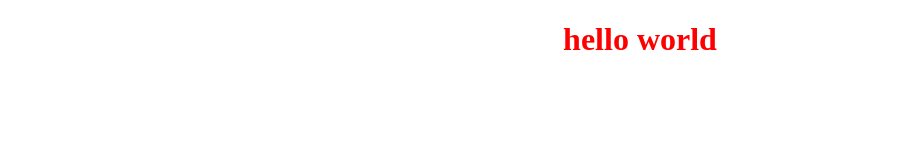
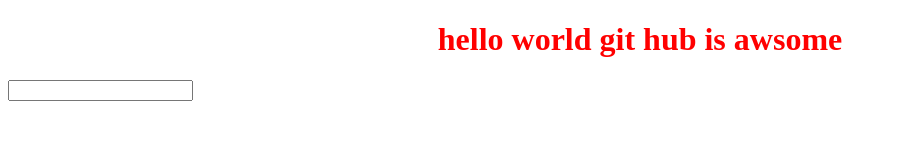
Before and after one commit to SandraAdey/test-weather-app, a plain HTML site: page index.html in a window 1280 px wide. Shown: the whole page, without its empty margins (0-897 px from the left). Drawn offline with Linux system fonts and the light colour scheme.

Commit message:
added a form

```diff
--- a/index.html
+++ b/index.html
@@ -4,11 +4,12 @@
     <meta charset="UTF-8">
     <meta http-equiv="X-UA-Compatible" content="IE=edge">
     <meta name="viewport" content="width=device-width, initial-scale=1.0">
-    <title>Document</title>
+    <title>testing</title>
     <link rel="stylesheet" href="style.css">
 </head>
 <body>
-    <h1>hello world</h1>
+    <h1>hello world git hub is awsome</h1>
+    <input type="form">
     <script src="script.js"></script>
 </body>
 </html>
```
